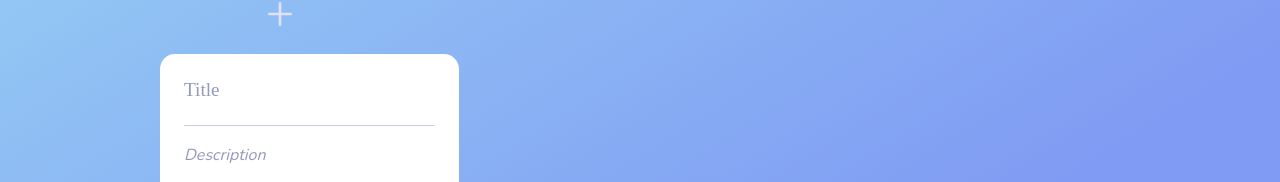
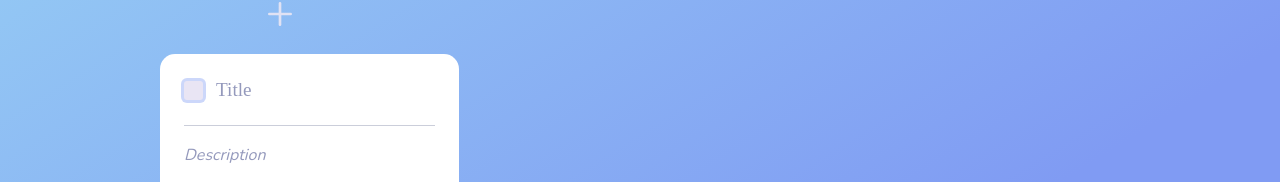
Before and after one commit to krissygroom/react-hooks-todos, a React (Create React App) app: page / in a window 1280 px wide. Both pictures are taken after a click on the icon 280 px from the left and 128 px from the top of the page. Shown: the part 114-296 px from the top of the page. Built offline with nearby package versions, Linux system fonts and the light colour scheme; a web font is replaced by a local one.

Commit message:
Added checkbox to note cards

```diff
--- a/package.json
+++ b/package.json
@@ -18,6 +18,7 @@
     "react-dom": "^17.0.1",
     "react-router-dom": "^5.3.0",
     "react-scripts": "4.0.3",
+    "styled-components": "^5.3.5",
     "web-vitals": "^1.1.0"
   },
   "resolutions": {
--- /dev/null
+++ b/src/components/Checkbox.js
@@ -0,0 +1,18 @@
+import React from "react";
+import CheckboxContainer from "./CheckboxContainer";
+import HiddenCheckbox from "./HiddenCheckbox";
+import StyledCheckbox from "./StyledCheckbox";
+import Icon from "./Icon";
+
+const Checkbox = ({ className, checked, ...props }) => (
+  <CheckboxContainer className={className}>
+    <HiddenCheckbox checked={checked} {...props} />
+    <StyledCheckbox checked={checked}>
+      <Icon viewBox="0 0 24 24">
+        <polyline points="20 6 9 17 4 12" />
+      </Icon>
+    </StyledCheckbox>
+  </CheckboxContainer>
+);
+
+export default Checkbox;
--- /dev/null
+++ b/src/components/CheckboxContainer.js
@@ -0,0 +1,10 @@
+import styled from "styled-components";
+
+// code from: https://medium.com/@colebemis/building-a-checkbox-component-with-react-and-styled-components-8d3aa1d826dd
+
+const CheckboxContainer = styled.div`
+  display: inline-block;
+  vertical-align: middle;
+`;
+
+export default CheckboxContainer;
--- /dev/null
+++ b/src/components/HiddenCheckbox.js
@@ -0,0 +1,19 @@
+import styled from "styled-components";
+
+// code from: https://medium.com/@colebemis/building-a-checkbox-component-with-react-and-styled-components-8d3aa1d826dd
+const HiddenCheckbox = styled.input.attrs({ type: "checkbox" })`
+  // Hide checkbox visually but remain accessible to screen readers.
+  // Source: https://polished.js.org/docs/#hidevisually
+  border: 0;
+  clip: rect(0 0 0 0);
+  clippath: inset(50%);
+  height: 1px;
+  margin: -1px;
+  overflow: hidden;
+  padding: 0;
+  position: absolute;
+  white-space: nowrap;
+  width: 1px;
+`;
+
+export default HiddenCheckbox;
--- /dev/null
+++ b/src/components/Icon.js
@@ -0,0 +1,11 @@
+import styled from "styled-components";
+
+// code from: https://medium.com/@colebemis/building-a-checkbox-component-with-react-and-styled-components-8d3aa1d826dd
+
+const Icon = styled.svg`
+  fill: none;
+  stroke: rgb(41, 52, 122, 0.5);
+  stroke-width: 2.5px;
+`;
+
+export default Icon;
--- a/src/components/Search.css
+++ b/src/components/Search.css
@@ -30,12 +30,8 @@
 }
 
 .search__input:focus {
-  transform: scaleX(1.05);
   background-color: rgba(233, 229, 244, 0.4);
-}
-
-.search__input:focus + .search__icon {
-  transform: translateX(-5px);
+  box-shadow: 0 0 0 4px rgba(233, 229, 244, 0.7);
 }
 
 .search__icon {
--- /dev/null
+++ b/src/components/StyledCheckbox.js
@@ -0,0 +1,21 @@
+import styled from "styled-components";
+import Icon from "./Icon";
+
+// code from: https://medium.com/@colebemis/building-a-checkbox-component-with-react-and-styled-components-8d3aa1d826dd
+
+const StyledCheckbox = styled.div`
+  display: inline-block;
+  width: 19px;
+  height: 19px;
+  background: #E9E5F4;
+  border-radius: 3px;
+  box-shadow: 0 0 0 3px rgb(128, 155, 243, 0.4);
+  transition: all 150ms;
+  position: absolute;
+  top: 3.4px;
+  left: 0;
+  ${Icon} {
+    visibility: ${(props) => (props.checked ? "visible" : "hidden")}
+`;
+
+export default StyledCheckbox;
--- a/src/components/Todo.css
+++ b/src/components/Todo.css
@@ -31,6 +31,10 @@ h2 {
   color: rgb(41, 52, 122, 0.5);
 }
 
+.card__top {
+  position: relative;
+}
+
 .card__title,
 .card__title:focus {
   font-family: "BIZ UDPMincho", serif;
@@ -38,6 +42,7 @@ h2 {
   font-size: 1.2rem;
   line-height: 1.2;
   height: 3rem;
+  padding-left: 2rem;
 }
 
 .card__description,
--- a/src/components/Todo.js
+++ b/src/components/Todo.js
@@ -1,6 +1,7 @@
 import React, { useState, useEffect } from "react";
 import Modal from "./Modal";
 import Backdrop from "./Backdrop";
+import Checkbox from "./Checkbox";
 import "./Todo.css";
 import "./btn.css";
 
@@ -8,6 +9,7 @@ const Todo = ({ item, handleDelItem, handleTextChange }) => {
   const [title, setTitle] = useState(item.title);
   const [description, setDescription] = useState(item.description);
   const [modalIsOpen, setModalIsOpen] = useState(false);
+  const [isChecked, setIsChecked] = useState(false);
 
   const deleteHandler = () => {
     setModalIsOpen(true);
@@ -58,6 +60,16 @@ const Todo = ({ item, handleDelItem, handleTextChange }) => {
   return (
     <div className="card">
       <div>
+        <div className="card__top">
+          <label>
+            <Checkbox
+              className="checkbox"
+              checked={isChecked}
+              onChange={() =>
+                isChecked === true ? setIsChecked(false) : setIsChecked(true)
+              }
+            />
+          </label>
           <textarea
             className="card__title"
             type="text"
@@ -65,6 +77,7 @@ const Todo = ({ item, handleDelItem, handleTextChange }) => {
             placeholder="Title"
             onChange={(e) => textChangeHandler(e, "title")}
           />
+        </div>
         <textarea
           className="card__description"
           type="text"
```
Also changed, not shown: 1 other file (tests, documents, lock files or other folders). Lines whose indentation alone changed are shown as unchanged.
